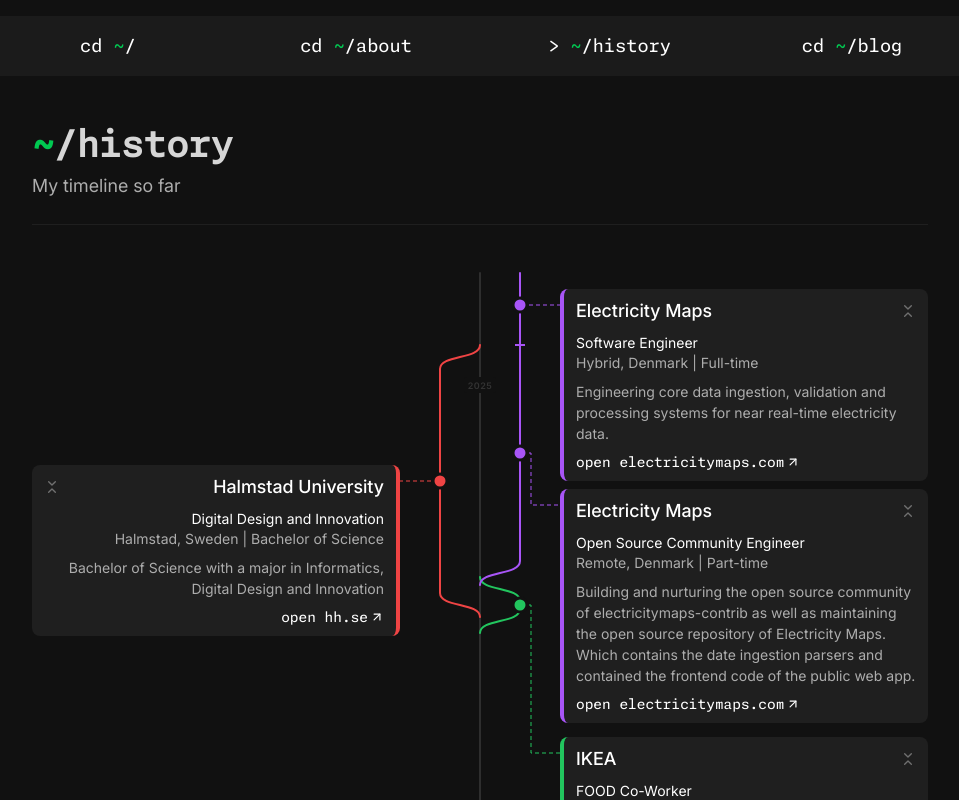
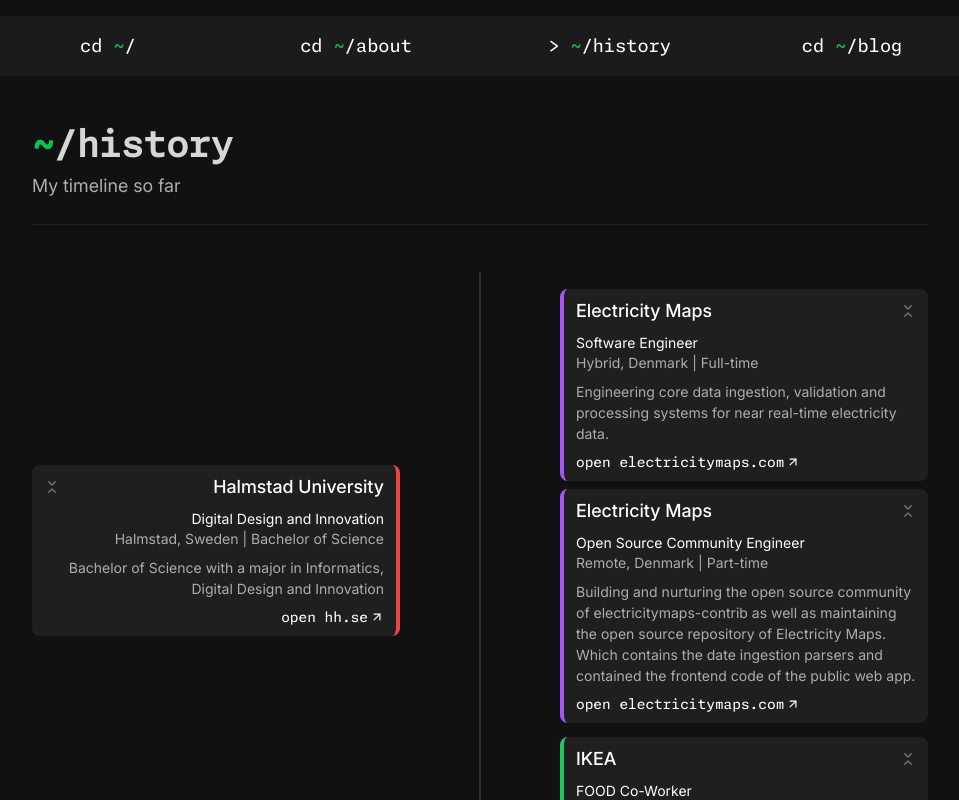
Before and after one commit to VIKTORVAV99/portfolio, a SvelteKit app in the folder apps/frontend/: page /history in a window 1280 px wide. Shown: the top 800 px of the page, without its empty margins (160-1119 px from the left). Built offline with nearby package versions, Linux system fonts and the light colour scheme.

Commit message:
switch animations to svelte built ins

```diff
--- a/apps/frontend/src/components/timeline/TimelineGraph.svelte
+++ b/apps/frontend/src/components/timeline/TimelineGraph.svelte
@@ -1,4 +1,7 @@
 <script lang="ts">
+  import { onMount } from "svelte";
+  import { linear } from "svelte/easing";
+  import { draw, scale, fade } from "svelte/transition";
   import { LINE_WIDTH, NODE_RADIUS } from "./constants";
   import {
     type GraphData,
@@ -21,6 +24,20 @@
   } = $props();
 
   const maxGridRow = $derived(Math.max(...graphData.nodes.map((n) => n.gridRow)));
+
+  let mounted = $state(false);
+  onMount(() => { mounted = true; });
+
+  /** ms delay per grid row, bottom-up: row closer to maxGridRow → shorter delay */
+  const msPerRow = 3;
+  const rowDelay = (row: number) => (maxGridRow - row) * msPerRow;
+
+  /** Trunk total pixel length and px/ms rate — used to scale branch durations */
+  const trunkPxLen = $derived(
+    Math.abs(nodeY(maxGridRow, pxPerMonth) - nodeY(1, pxPerMonth)),
+  );
+  const trunkDuration = $derived(maxGridRow * msPerRow);
+  const pxPerMs = $derived(trunkPxLen / trunkDuration);
 
   const trunkLabels = $derived.by(() => {
     const labels: Array<{ y: number; text: string }> = [];
@@ -84,9 +101,16 @@
           ` C ${bx} ${endY - 0.6 * ch}, ${mainX} ${endY - 0.4 * ch}, ${mainX} ${endY - ch}`;
       }
 
-      return { d, color: branch.color };
+      const verticalPx = Math.abs(forkY + ch - (isOngoing ? endY : endY - ch));
+      return { d, color: branch.color, forkRow: branch.forkRow, verticalPx };
     });
   });
+
+  // Empty until mounted so {#each} items are "added" and get intro transitions
+  const visibleBranches = $derived(mounted ? branchPaths : []);
+  const visibleNodes = $derived(mounted ? graphData.nodes : []);
+  const visibleLeaders = $derived(mounted ? graphData.leaderLines : []);
+  const visibleLabels = $derived(mounted ? trunkLabels : []);
 </script>
 
 <div
@@ -111,42 +135,46 @@
     />
 
     <!-- Branch paths (fork curve + vertical + merge curve combined) -->
-    {#each branchPaths as bp}
+    {#each visibleBranches as bp}
       <path
         d={bp.d}
         fill="none"
         stroke={bp.color}
         stroke-width={LINE_WIDTH}
         stroke-linecap="round"
+        in:draw={{ duration: Math.max(400, bp.verticalPx / pxPerMs), delay: rowDelay(bp.forkRow), easing: linear }}
       />
     {/each}
 
     <!-- Leader lines -->
-    {#each graphData.leaderLines as leader}
+    {#each visibleLeaders as leader}
       <polyline
         points={leader.points.map((p) => `${p.x},${p.y}`).join(" ")}
         fill="none"
         stroke={leader.color}
         stroke-width={1}
         stroke-dasharray="4 3"
+        in:fade={{ duration: 300, delay: (1 - leader.points[0].y / totalHeight) * maxGridRow * msPerRow }}
       />
     {/each}
 
     <!-- Commit nodes -->
-    {#each graphData.nodes as node}
+    {#each visibleNodes as node}
       {@const ny = nodeY(node.row, pxPerMonth)}
       <circle
         cx={graphData.laneX(node.lane)}
         cy={ny}
         r={NODE_RADIUS}
         fill={node.color}
-        class="stroke-surface-950 stroke-3"
+        class="[transform-box:fill-box] origin-center stroke-surface-950 stroke-3"
+        in:scale={{ duration: 300, delay: rowDelay(node.row), start: 0 }}
       />
     {/each}
 
     <!-- Trunk labels (year markers + life labels) -->
-    {#each trunkLabels as label}
+    {#each visibleLabels as label}
       {@const mx = graphData.laneX(0)}
+      <g in:fade={{ duration: 300, delay: (1 - label.y / totalHeight) * maxGridRow * msPerRow }}>
         <rect
           x={mx - 16}
           y={label.y - 8}
@@ -162,6 +190,7 @@
           class="fill-surface-500 font-semibold tracking-[0.05em]"
           style="font-size: 0.5625rem;">{label.text}</text
         >
+      </g>
     {/each}
   </svg>
 </div>
```
Lines whose indentation alone changed are shown as unchanged.
